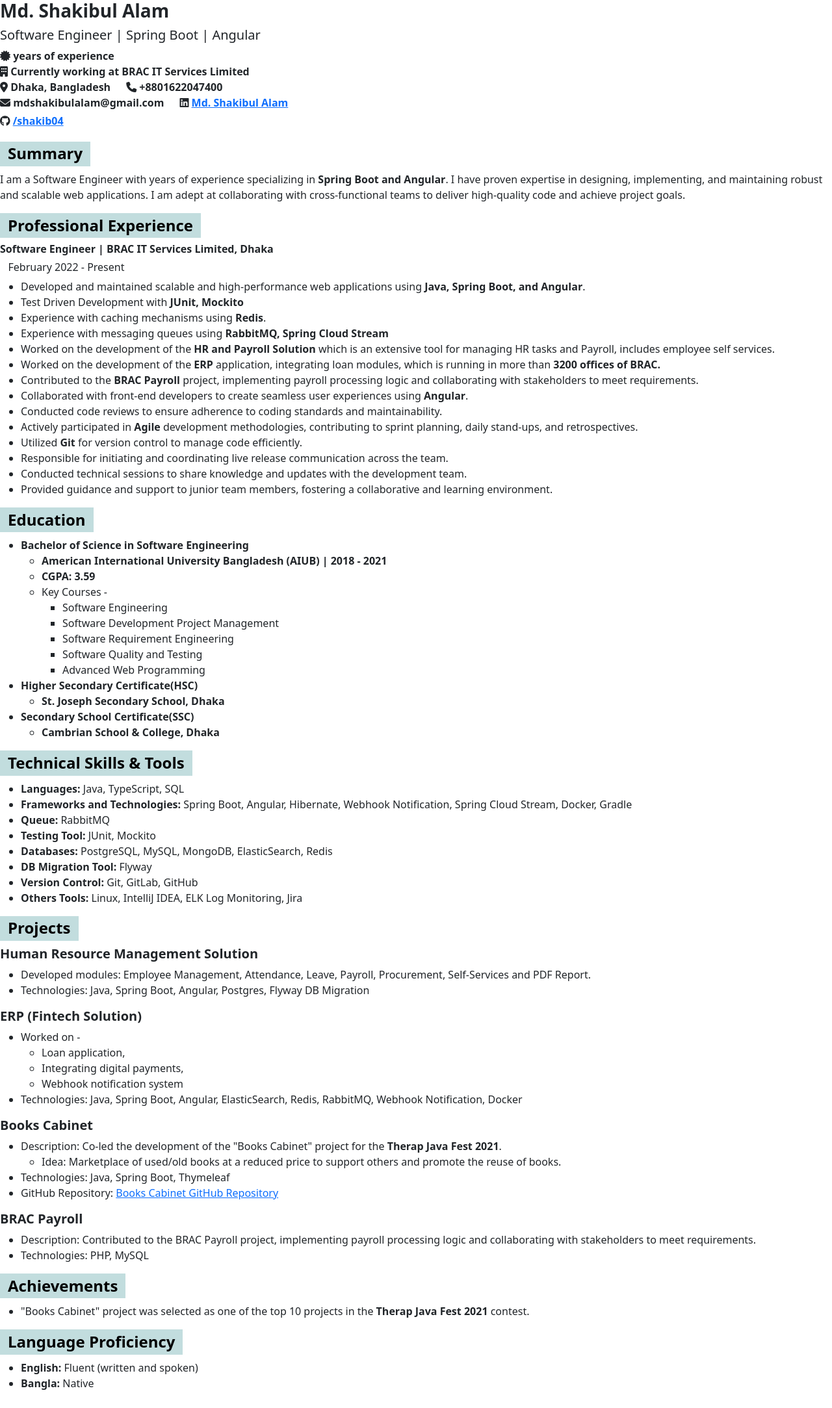
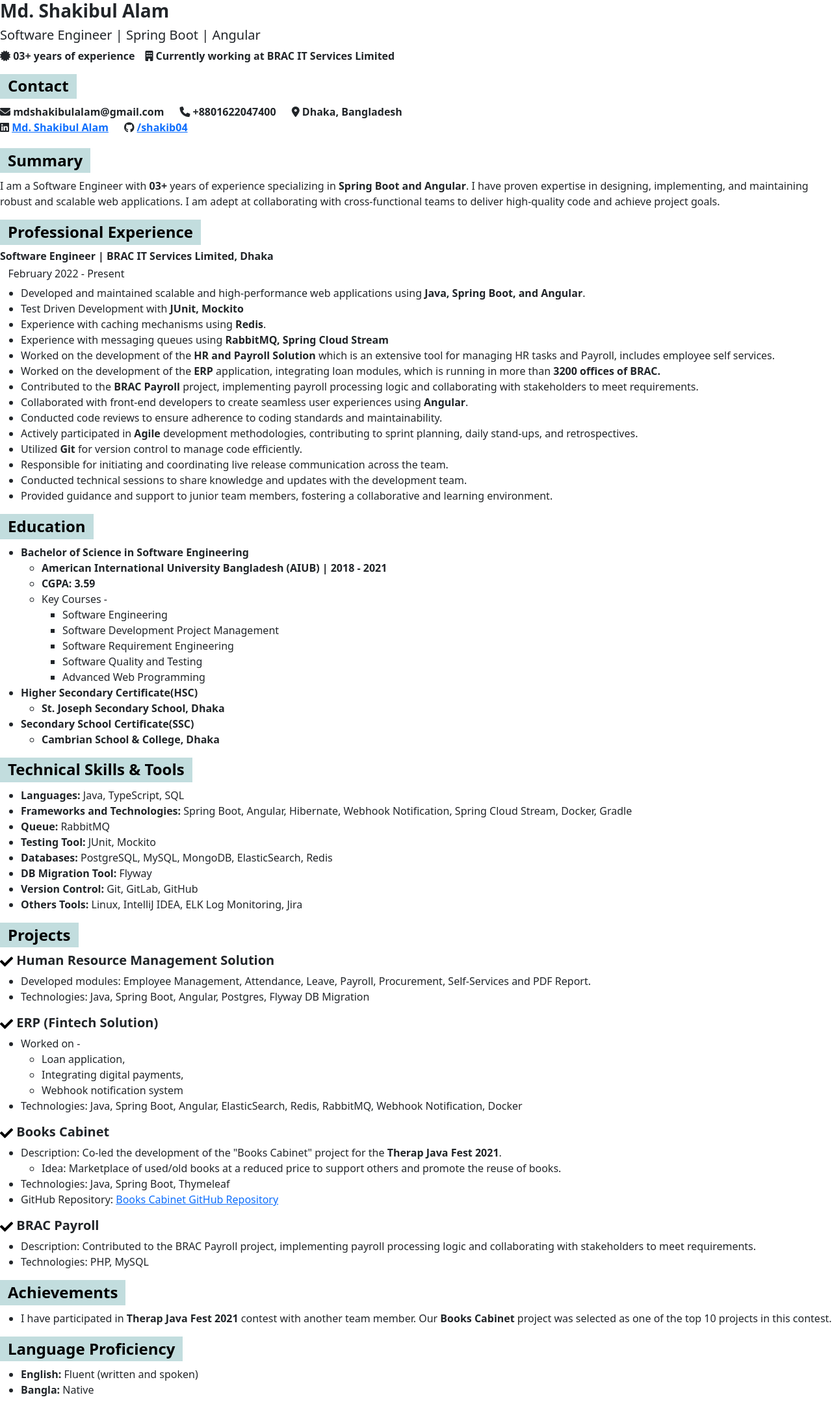
Before and after one commit to shakib04/my-resume-html, a plain HTML site: page md-shakibul-alam-resume.html in a window 1280 px wide. Shown: the whole page at 65% size. Drawn offline with Linux system fonts and the light colour scheme.

Commit message:
refactor resume components for improved structure and readability

```diff
--- a/components.js
+++ b/components.js
@@ -24,11 +24,11 @@
                         document.getElementById(rootId).innerHTML = html;
                     })
                     .catch(error => {
-                        console.error('Error loading:', filename, error);
+                        console.warn('Error loading:', filename, error);
                         // Important: Handle errors!  Provide default content or re-throw.
                         // Example:
                         // return Promise.resolve("<p>Error loading component.</p>");
-                        throw error; // Re-throw to reject the Promise.all()
+                        //throw error; // Re-throw to reject the Promise.all()
                     })
             );
         }
--- a/components/achievements.html
+++ b/components/achievements.html
@@ -1,8 +1,8 @@
 <section id="achievements">
     <h2 id=""><strong>Achievements</strong></h2>
     <ul>
-        <li>&quot;Books Cabinet&quot; project was selected as one of the top 10 projects in the
-            <strong>Therap Java Fest 2021</strong> contest.
+        <li>I have participated in <strong>Therap Java Fest 2021</strong> contest with another team member.
+            Our <span class="fw-bold">Books Cabinet</span> project was selected as one of the top 10 projects in this contest.
         </li>
     </ul>
 </section>
--- a/components/self-intro.html
+++ b/components/self-intro.html
@@ -5,36 +5,40 @@
                 <strong>Md. Shakibul Alam</strong>
             </h1>
             <h3>Software Engineer | Spring Boot | Angular</h3>
-            <span class="d-flex flex-column fw-bold">
+            <span class="d-flex flex-row gap-3 fw-bold">
                 <span><i class="fa-solid fa-certificate"></i> <span
                     class="experienceYears"></span> years of experience </span>
                 <span><i class="fa-solid fa-building"></i> Currently working at BRAC IT Services Limited</span>
             </span>
 
+            <h2 class="mt-3 mb-2"><strong>Contact</strong></h2>
+
             <div class="row mb-1">
                 <div class="col-md-6">
                 <span class="fw-bold d-flex gap-4">
-                    <span><i class="fa-solid fa-location-dot"></i> Dhaka, Bangladesh</span>
+                    <span><i class="fa-solid fa-envelope"></i> mdshakibulalam@gmail.com</span>
                     <span><i class="fa-solid fa-phone"></i> +8801622047400</span>
+                     <span><i class="fa-solid fa-location-dot"></i> Dhaka, Bangladesh</span>
                 </span>
                 </div>
 
                 <div class="col-md-6">
                     <span class="fw-bold d-flex gap-4">
-                        <span><i class="fa-solid fa-envelope"></i> mdshakibulalam@gmail.com</span>
                         <span><i class="fa-brands fa-linkedin"></i> <a href="https://www.linkedin.com/in/md-shakibul-alam-067138157/">Md. Shakibul Alam</a>
                         </span>
+
+                        <span><i class="fa-brands fa-github"></i> <a href="https://github.com/shakib04">/shakib04</a></span>
                     </span>
                 </div>
             </div>
 
-            <div class="row mb-1">
-                <div class="col-md-6">
-                    <span class="fw-bold d-flex gap-4">
-                        <span><i class="fa-brands fa-github"></i> <a href="https://github.com/shakib04">/shakib04</a></span>
-                    </span>
-                </div>
-            </div>
+<!--            <div class="row mb-1">-->
+<!--                <div class="col-md-6">-->
+<!--                    <span class="fw-bold d-flex gap-4">-->
+<!--                        -->
+<!--                    </span>-->
+<!--                </div>-->
+<!--            </div>-->
 
         </div>
 
--- a/md-shakibul-alam-resume.html
+++ b/md-shakibul-alam-resume.html
@@ -4,7 +4,7 @@
 <head>
     <meta charset="UTF-8">
     <meta name="viewport" content="width=device-width, initial-scale=1.0">
-    <title>Document</title>
+    <title>Md. Shakibul Alam | Resume</title>
 
     <!-- bootstrap imports -->
     <link rel="stylesheet" href="./assets/css/bs5/bootstrap-reboot.css"/>
@@ -54,9 +54,11 @@
 <!--projects-->
 <div id="projects-root"></div>
 <!--achievements-->
+<a href="./components/achievements.html"></a>
 <div id="achievements-root"></div>
 <!--courses-and-certificate-->
-<!--<div id="courses-and-certificate-root"></div>-->
+<a href="./components/courses-and-certificate.html"></a>
+<!--<div id="courses-and-certificate-root" class="d-none"></div>-->
 <!--language-->
 <div id="language-root"></div>
 <!--references-->
```
Also changed, not shown: components/basic.html (deleted, +0 -3 lines).
